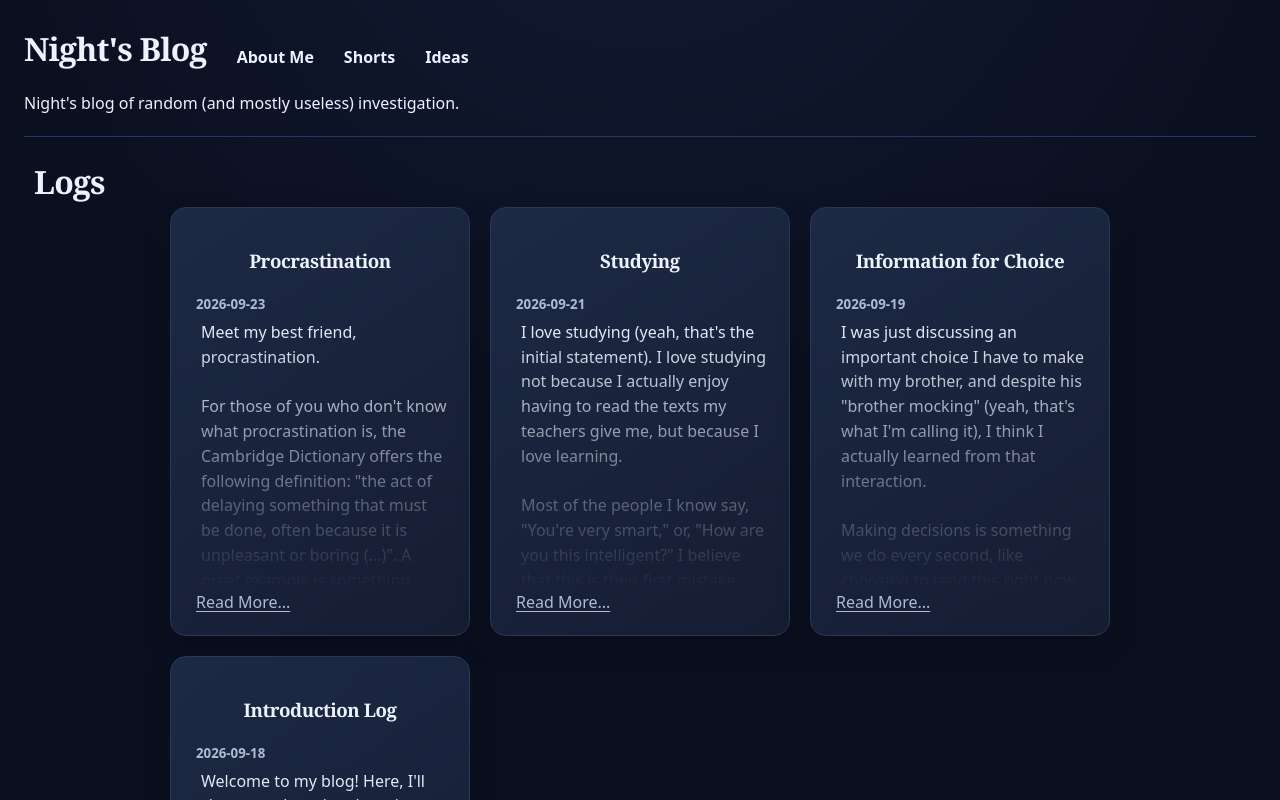
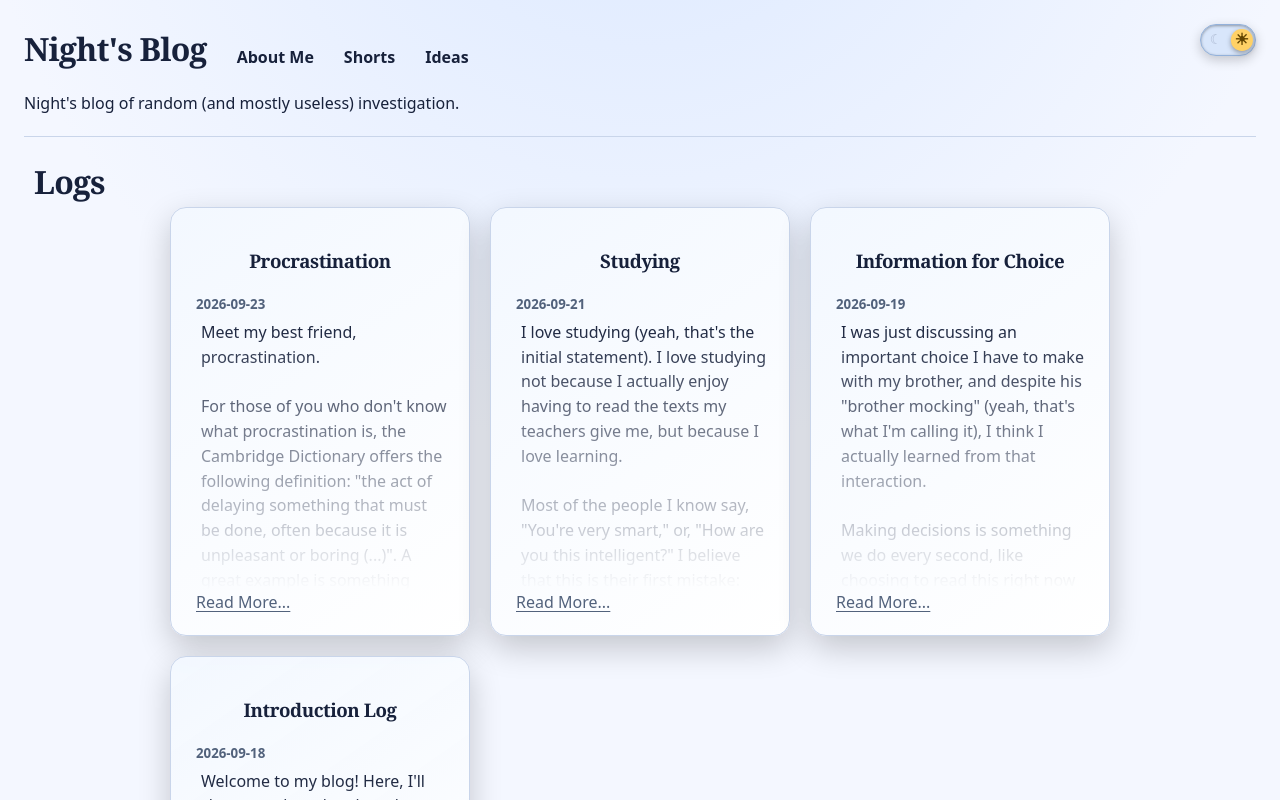
Before and after one commit to DaNightMart2/blog, a Next.js app: page /home in a window 1280 px wide. Shown: the top 800 px of the page. Built offline with nearby package versions, Linux system fonts and the light colour scheme.

Commit message:
feat: theme toggle

```diff
--- a/app/components/header.tsx
+++ b/app/components/header.tsx
@@ -1,3 +1,5 @@
+import ThemeToggle from "./theme-toggle";
+
 export default function Header() {
     return(
         <div>
@@ -14,6 +16,7 @@ export default function Header() {
                 <h4>
                     <a className="link" href="/ideas">Ideas</a>
                 </h4>
+                <ThemeToggle/>
             </div>
             <p>Night's blog of random (and mostly useless) investigation.</p>
             <hr className="hr"></hr>
--- /dev/null
+++ b/app/components/theme-toggle.tsx
@@ -0,0 +1,58 @@
+"use client";
+
+import { useEffect, useState } from "react";
+
+const THEME_STORAGE_KEY = "theme";
+
+export default function ThemeToggle() {
+  const [isDark, setIsDark] = useState(true);
+  const [isReady, setIsReady] = useState(false);
+
+  useEffect(() => {
+    const savedTheme = window.localStorage.getItem(THEME_STORAGE_KEY);
+    const shouldUseDarkTheme = savedTheme
+      ? savedTheme === "dark"
+      : window.matchMedia("(prefers-color-scheme: dark)").matches;
+
+    document.documentElement.dataset.theme = shouldUseDarkTheme ? "dark" : "light";
+    delete document.documentElement.dataset.themeReady;
+
+    let readyAnimationFrame: number | undefined;
+    const animationFrame = window.requestAnimationFrame(() => {
+      setIsDark(shouldUseDarkTheme);
+      readyAnimationFrame = window.requestAnimationFrame(() => {
+        setIsReady(true);
+        document.documentElement.dataset.themeReady = "true";
+      });
+    });
+
+    return () => {
+      window.cancelAnimationFrame(animationFrame);
+      if (readyAnimationFrame !== undefined) {
+        window.cancelAnimationFrame(readyAnimationFrame);
+      }
+    };
+  }, []);
+
+  function toggleTheme() {
+    const nextIsDark = !isDark;
+
+    setIsDark(nextIsDark);
+    document.documentElement.dataset.theme = nextIsDark ? "dark" : "light";
+    window.localStorage.setItem(THEME_STORAGE_KEY, nextIsDark ? "dark" : "light");
+  }
+
+  return (
+    <button
+      className="theme-toggle"
+      type="button"
+      aria-pressed={isDark}
+      data-ready={isReady ? "true" : undefined}
+      onClick={toggleTheme}
+    >
+      <span className="theme-toggle__icon theme-toggle__icon--moon" aria-hidden="true">☾</span>
+      <span className="theme-toggle__icon theme-toggle__icon--sun" aria-hidden="true">☀</span>
+      <span className="theme-toggle__thumb" aria-hidden="true">{isDark ? "☾" : "☀"}</span>
+    </button>
+  );
+}
--- a/app/globals.css
+++ b/app/globals.css
@@ -8,6 +8,24 @@
   --muted: #aebbd3;
   --accent: #8bd5ff;
   --accent-hover: #c2e9ff;
+  --card-overlay: rgba(30, 42, 70, 0.96);
+  --card-overlay-hover: rgba(36, 51, 84, 0.98);
+  --card-hover-border: #415985;
+}
+
+html[data-theme="light"] {
+  --page: #f4f7ff;
+  --page-glow: #dbe8ff;
+  --surface: #ffffff;
+  --surface-hover: #f1f6ff;
+  --border: #c9d5ea;
+  --text: #17213b;
+  --muted: #52627c;
+  --accent: #2166b5;
+  --accent-hover: #174f90;
+  --card-overlay: rgba(243, 248, 255, 0.96);
+  --card-overlay-hover: rgba(232, 241, 255, 0.98);
+  --card-hover-border: #93b1da;
 }
 
 * {
@@ -25,6 +43,13 @@ body {
   margin: 0;
   min-height: 100vh;
   padding: 1.5rem;
+  transition: background 220ms ease, color 220ms ease;
+}
+
+html:not([data-theme-ready]) body,
+html:not([data-theme-ready]) .blog-card,
+html:not([data-theme-ready]) .blog-fullscreen {
+  transition: none;
 }
 
 h1, h2, h3 {
@@ -90,7 +115,7 @@ h1, p, a {
 
 .blog-card,
 .blog-fullscreen {
-  background: linear-gradient(145deg, rgba(30, 42, 70, 0.96), var(--surface));
+  background: linear-gradient(145deg, var(--card-overlay), var(--surface));
   border: 1px solid var(--border);
   border-radius: 1rem;
   box-shadow: 0 0.75rem 2rem rgba(0, 0, 0, 0.2);
@@ -104,8 +129,8 @@ h1, p, a {
 }
 
 .blog-card:hover {
-  background: linear-gradient(145deg, rgba(36, 51, 84, 0.98), var(--surface-hover));
-  border-color: #415985;
+  background: linear-gradient(145deg, var(--card-overlay-hover), var(--surface-hover));
+  border-color: var(--card-hover-border);
   transform: translateY(-3px);
 }
 
@@ -163,3 +188,89 @@ h1, p, a {
     justify-content: start;
   }
 }
+
+.theme-toggle {
+  margin-left: auto;
+  --toggle-size: 1.35rem;
+  position: relative;
+  display: inline-flex;
+  align-items: center;
+  justify-content: space-between;
+  width: 3.5rem;
+  height: 2rem;
+  flex: 0 0 auto;
+  align-self: flex-start;
+  padding: 0.25rem;
+  cursor: pointer;
+  background: #253657;
+  border: 1px solid #415985;
+  border-radius: 999px;
+  box-shadow: inset 0 1px 3px rgba(0, 0, 0, 0.35), 0 0.25rem 0.75rem rgba(0, 0, 0, 0.2);
+  transition: background-color 220ms ease, border-color 220ms ease;
+}
+
+.theme-toggle__icon,
+.theme-toggle__thumb {
+  position: absolute;
+  display: grid;
+  width: var(--toggle-size);
+  height: var(--toggle-size);
+  place-items: center;
+  border-radius: 50%;
+}
+
+.theme-toggle__icon {
+  color: #aebbd3;
+  font-size: 0.85rem;
+  line-height: 1;
+}
+
+.theme-toggle__icon--moon {
+  left: 0.25rem;
+}
+
+.theme-toggle__icon--sun {
+  right: 0.28rem;
+}
+
+.theme-toggle__thumb {
+  left: 0.25rem;
+  z-index: 1;
+  background: var(--accent);
+  color: #10203b;
+  font-size: 1rem;
+  font-weight: 700;
+  line-height: 1;
+  box-shadow: 0 0.125rem 0.35rem rgba(0, 0, 0, 0.35);
+  transform: translateX(0);
+  transition: transform 220ms cubic-bezier(0.2, 0.8, 0.2, 1), background-color 220ms ease, color 220ms ease;
+}
+
+.theme-toggle[aria-pressed="false"] {
+  background: #d8e6fb;
+  border-color: #93b1da;
+}
+
+.theme-toggle[aria-pressed="false"] .theme-toggle__thumb {
+  background: #ffd166;
+  color: #624400;
+  transform: translateX(1.62rem);
+}
+
+.theme-toggle:not([data-ready]) .theme-toggle__thumb,
+.theme-toggle:not([data-ready]) {
+  transition: none;
+}
+
+.theme-toggle:focus-visible {
+  outline: 3px solid var(--accent);
+  outline-offset: 3px;
+}
+@media (prefers-reduced-motion: reduce) {
+  body,
+  .theme-toggle,
+  .theme-toggle__thumb,
+  .language-toggle__thumb {
+    transition: none;
+  }
+}
```
